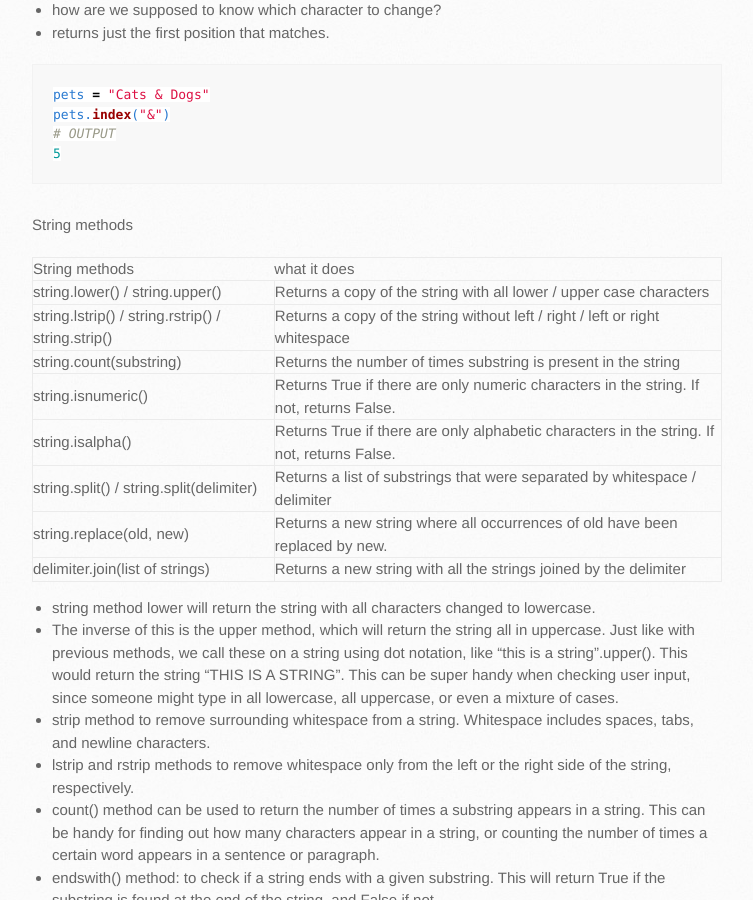
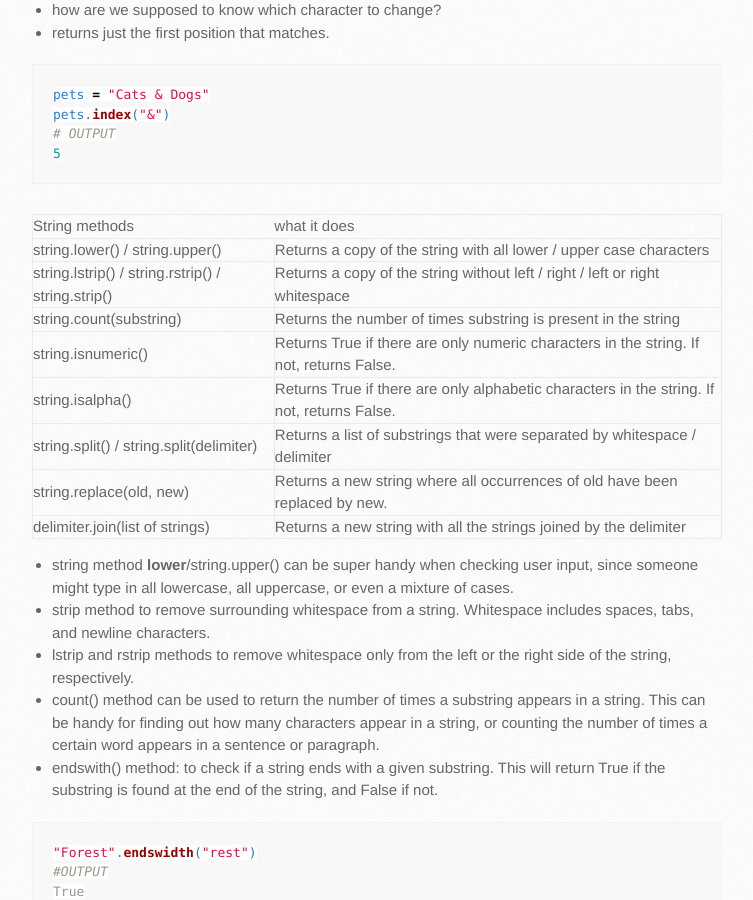
Before and after one commit to trumpfheller/trumpfheller.github.io, a Jekyll site: the page built from python/strings.md, in a window 1280 px wide and 900 px high, scrolled down 2855 px. Shown: the whole window, without its empty margins (128-881 px from the left). Built offline with Jekyll 4.4.1, drawn with Linux system fonts in a browser that asks for light colours.

Commit message:
Update strings.md

````diff
--- a/python/strings.md
+++ b/python/strings.md
@@ -134,8 +134,6 @@
 ```
 
 
-String methods
-
 | String methods | what it does |
 |:-------------|:------------------|:------|
 | string.lower() / string.upper()           | Returns a copy of the string with all lower / upper case characters |
@@ -147,8 +145,7 @@
 | string.replace(old, new) | Returns a new string where all occurrences of old have been replaced by new.   |
 | delimiter.join(list of strings)           | Returns a new string with all the strings joined by the delimiter       |
 
-- string method lower will return the string with all characters changed to lowercase.
-- The inverse of this is the upper method, which will return the string all in uppercase. Just like with previous methods, we call these on a string using dot notation, like "this is a string".upper(). This would return the string "THIS IS A STRING". This can be super handy when checking user input, since someone might type in all lowercase, all uppercase, or even a mixture of cases.
+- string method **lower**/string.upper() can be super handy when checking user input, since someone might type in all lowercase, all uppercase, or even a mixture of cases.
 - strip method to remove surrounding whitespace from a string. Whitespace includes spaces, tabs, and newline characters.
 - lstrip and rstrip methods to remove whitespace only from the left or the right side of the string, respectively.
 - count() method can be used to return the number of times a substring appears in a string. This can be handy for finding out how many characters appear in a string, or counting the number of times a certain word appears in a sentence or paragraph.
````
